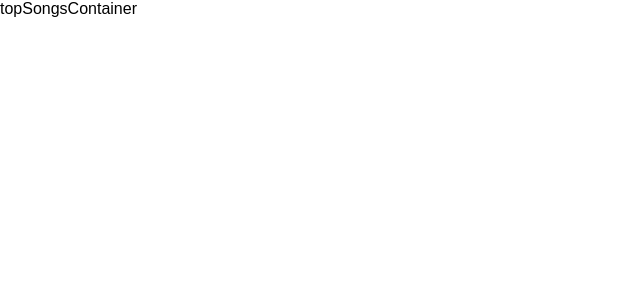
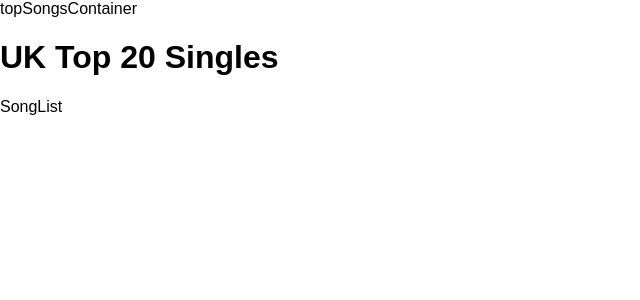
Before and after one commit to hdpuk86/itunes-react-app, a React (Create React App) app: page / in a window 1280 px wide. Shown: the top 300 px of the page, without its empty margins (0-640 px from the left). Built offline with nearby package versions, Linux system fonts and the light colour scheme.

Commit message:
adds SongList component

```diff
--- /dev/null
+++ b/src/components/songList.js
@@ -0,0 +1,15 @@
+import React from 'react';
+
+class SongList extends React.Component {
+
+  render(){
+    return(
+      <div className="song-list">
+        SongList
+      </div>
+    )
+  }
+
+}
+
+export default SongList;
--- a/src/containers/topSongsContainer.js
+++ b/src/containers/topSongsContainer.js
@@ -1,4 +1,5 @@
 import React from 'react';
+import SongList from '../components/songList.js';
 
 class TopSongsContainer extends React.Component{
 
@@ -6,6 +7,8 @@ class TopSongsContainer extends React.Component{
     return(
       <div className="top-songs-container">
         topSongsContainer
+        <h1>UK Top 20 Singles</h1>
+        <SongList/>
       </div>
     )
   }
```
